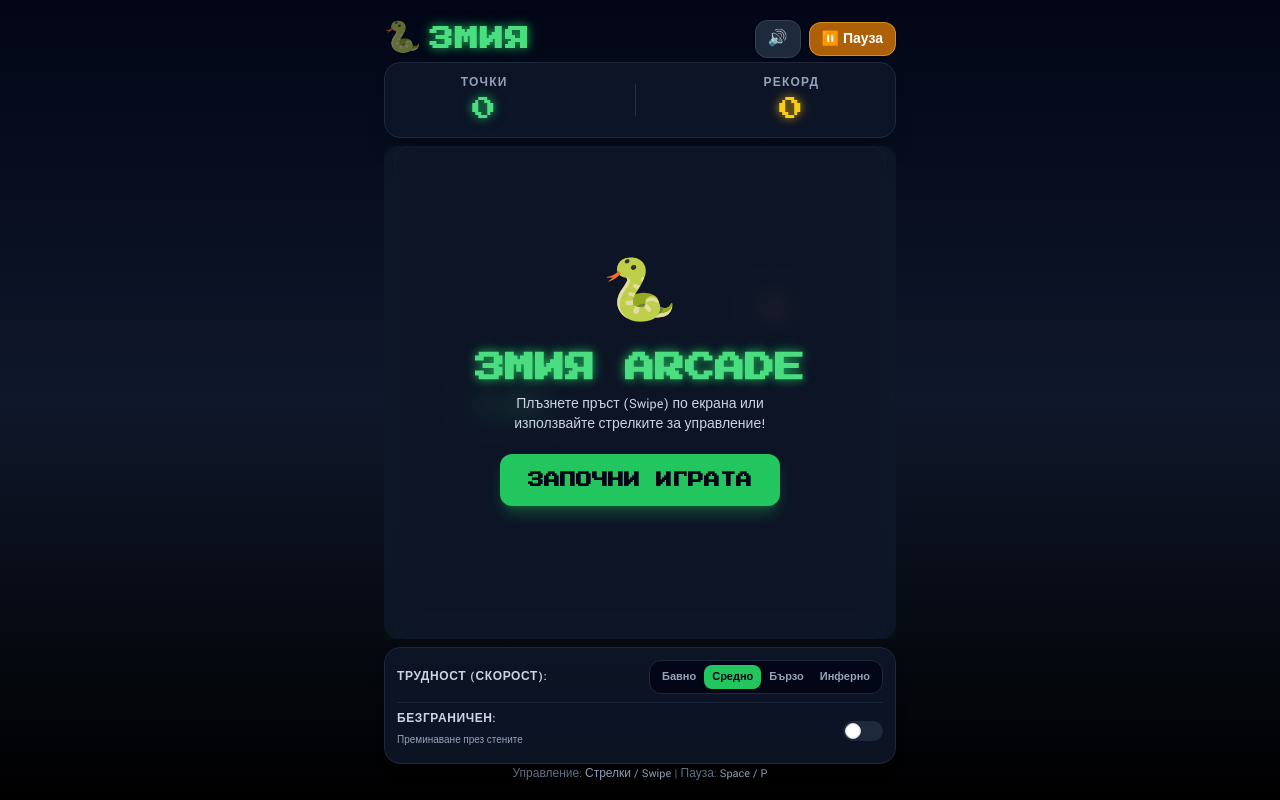
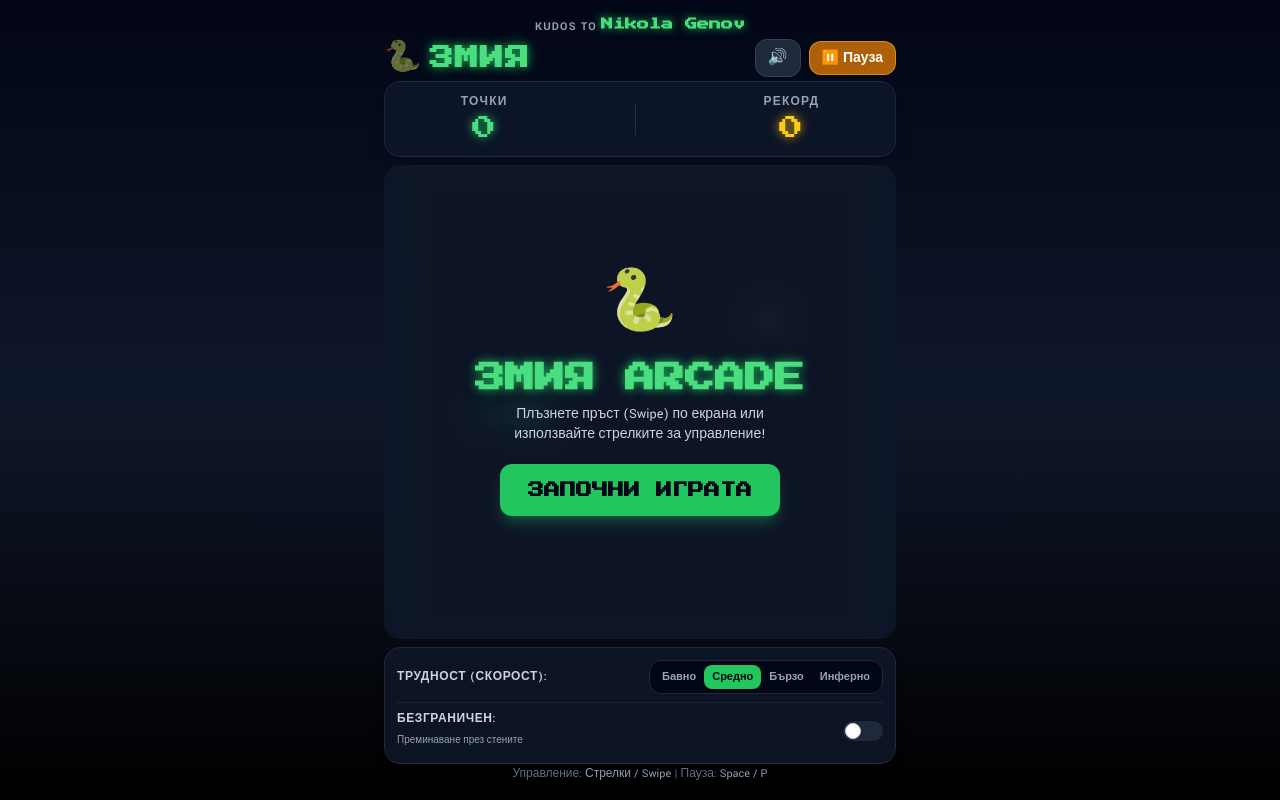
Before and after one commit to RoronoaFilip/Snake-Game, a website with bundled scripts: page src/index.html in a window 1280 px wide. Built offline with nearby package versions, Linux system fonts and the light colour scheme.

Commit message:
Add Kudos

```diff
--- a/src/index.html
+++ b/src/index.html
@@ -13,6 +13,12 @@
     <link rel="stylesheet" href="css/styles.css">
 </head>
 <body class="flex flex-col justify-between items-center p-2 sm:p-4 bg-gradient-to-b from-slate-950 via-slate-900 to-black select-none overflow-hidden">
+
+    <!-- Credits -->
+    <h3 class="w-full max-w-lg text-center shrink-0 text-[10px] sm:text-xs uppercase tracking-widest text-slate-400 font-semibold">
+        Kudos to
+        <a href="https://www.instagram.com/nik0la_02/" target="_blank" rel="noopener noreferrer" class="arcade-font text-green-400 neon-text-green hover:text-green-300 transition normal-case tracking-normal" style="touch-action: manipulation;">Nikola Genov</a>
+    </h3>
 
     <!-- Header Section -->
     <header class="w-full max-w-lg flex items-center justify-between shrink-0 py-1">
```
